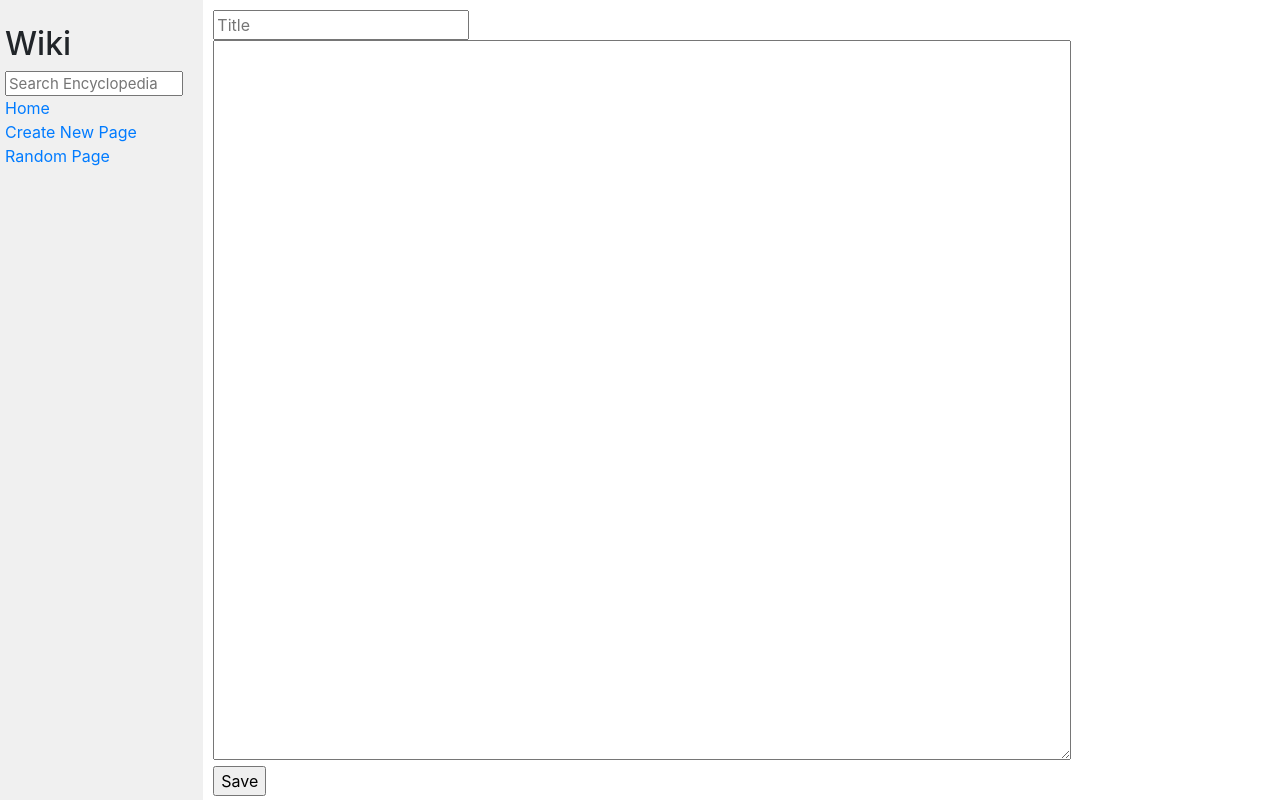
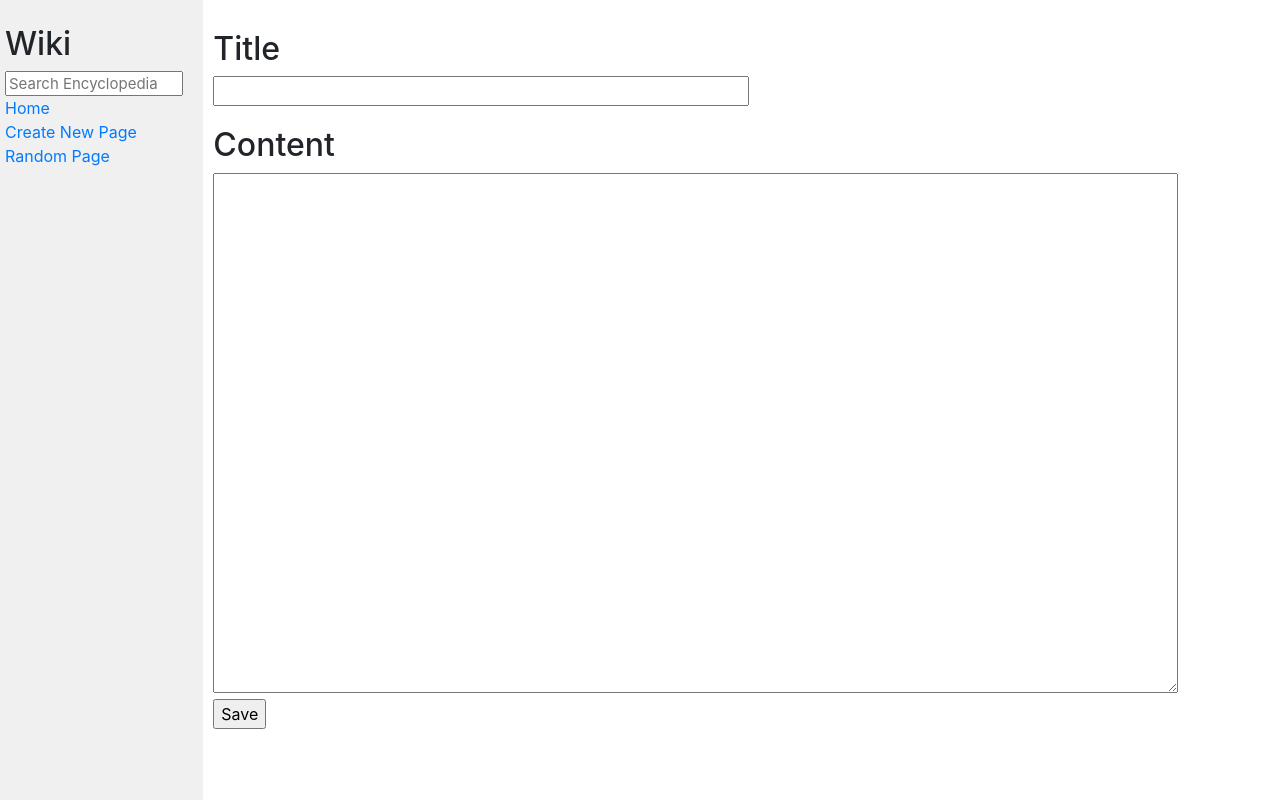
Before and after one commit to soorajjsbabu/WebProgramming, a Django app: page /wiki/new/ in a window 1280 px wide. Run offline with Django 3.2, Linux system fonts and the light colour scheme; some libraries are stand-ins or nearby versions.

Commit message:
Modified 'Create new page'

```diff
--- a/Django/Project1/wiki/encyclopedia/static/encyclopedia/styles.css
+++ b/Django/Project1/wiki/encyclopedia/static/encyclopedia/styles.css
@@ -12,10 +12,19 @@ h1 {
     padding-top: 20px;
 }
 
+#title{
+    width: 50%;
+}
+
+h2{
+    margin-top: 20px;
+}
+
 textarea {
-    height: 90vh;
-    width: 80%;
+    height: 65vh;
+    width: 90%;
 }
+
 
 .main {
     padding: 10px;
--- a/Django/Project1/wiki/encyclopedia/templates/encyclopedia/new.html
+++ b/Django/Project1/wiki/encyclopedia/templates/encyclopedia/new.html
@@ -7,8 +7,10 @@
 {% block body %}
 
     <form>
-        <input type="text" placeholder="Title">
-        <textarea></textarea><br>
+        <h2>Title</h2>
+        <input type="text" id="title">
+        <h2>Content</h2>
+        <textarea cols="5" rows="5"></textarea><br>
         <input type="button" value="Save">
     </form>
 
```
